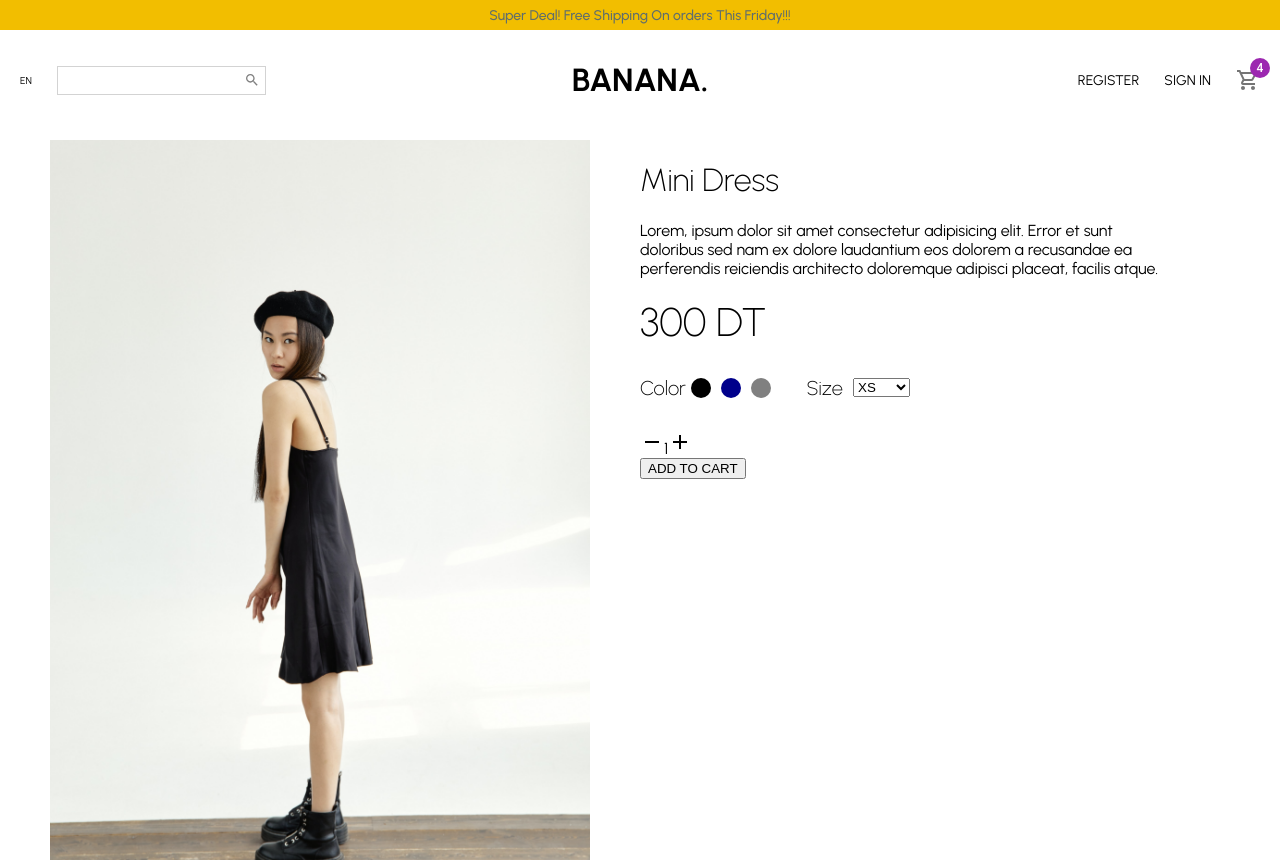
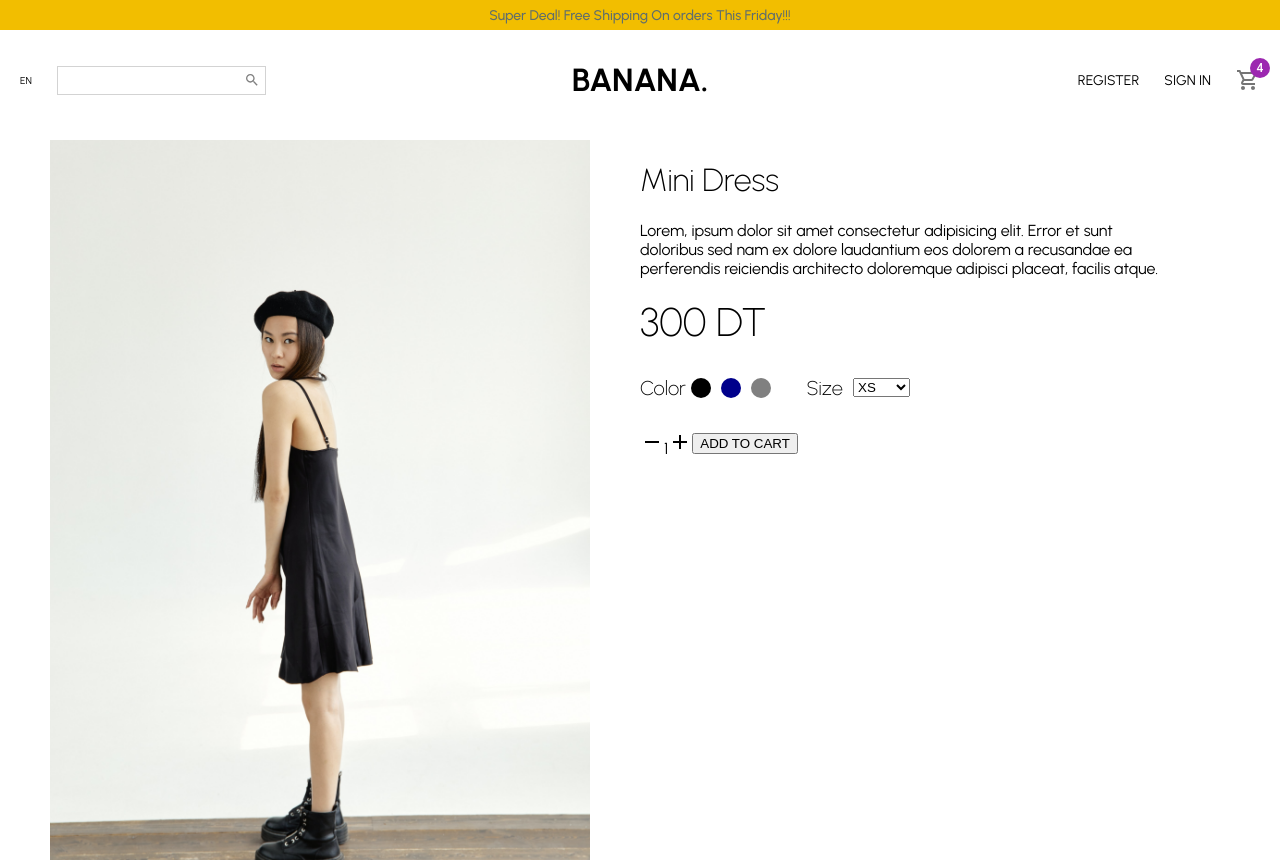
Before and after one commit to malekaridhi/ecommerceMern, a React (Create React App) app in the folder ecommerce/: page /success in a window 1280 px wide. Shown: the top 862 px of the page. Built offline with nearby package versions, Linux system fonts and the light colour scheme.

Commit message:
single Product

```diff
--- a/ecommerce/src/pages/Product.jsx
+++ b/ecommerce/src/pages/Product.jsx
@@ -67,7 +67,10 @@ margin-left: 10px;
 paddig: 5px;
 `
 const FilterSizeOption = styled.option``
-const AddContainer = styled.div``
+const AddContainer = styled.div`
+display: flex;
+align-items: center;
+`
 const AmountContainer = styled.div``
 const Amount = styled.span``
 const Button = styled.button``
```
